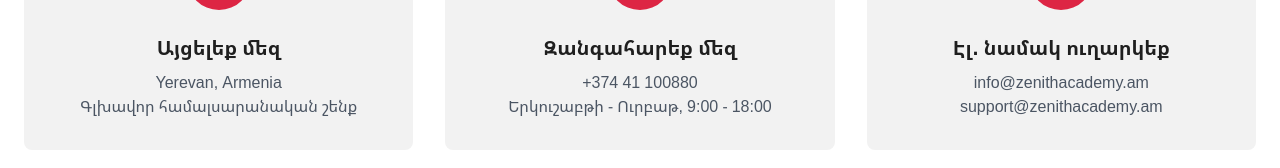
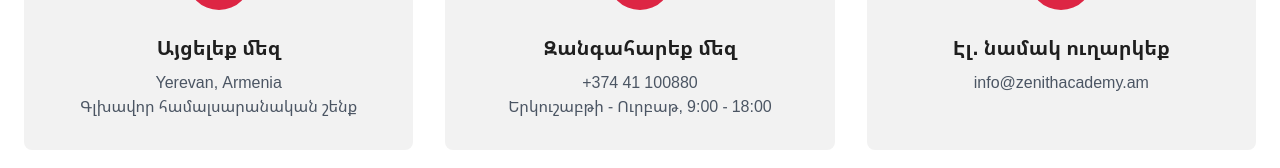
Before and after one commit to fulfilledbyai/zenith-academy-web, a React (Vite) app: page /contact in a window 1280 px wide. Shown: the part 510-678 px from the top of the page. Built offline with nearby package versions, Linux system fonts and the light colour scheme.

Commit message:
Remove email address
Removes the support email address from the contact information.

```diff
--- a/src/pages/Contact.tsx
+++ b/src/pages/Contact.tsx
@@ -68,8 +68,7 @@ const Contact = () => {
               </div>
               <h3 className="text-xl font-bold mb-2">{t('contact.email')}</h3>
               <p className="text-gray-600">
-                info@zenithacademy.am<br />
-                support@zenithacademy.am
+                info@zenithacademy.am
               </p>
             </div>
           </div>
```
